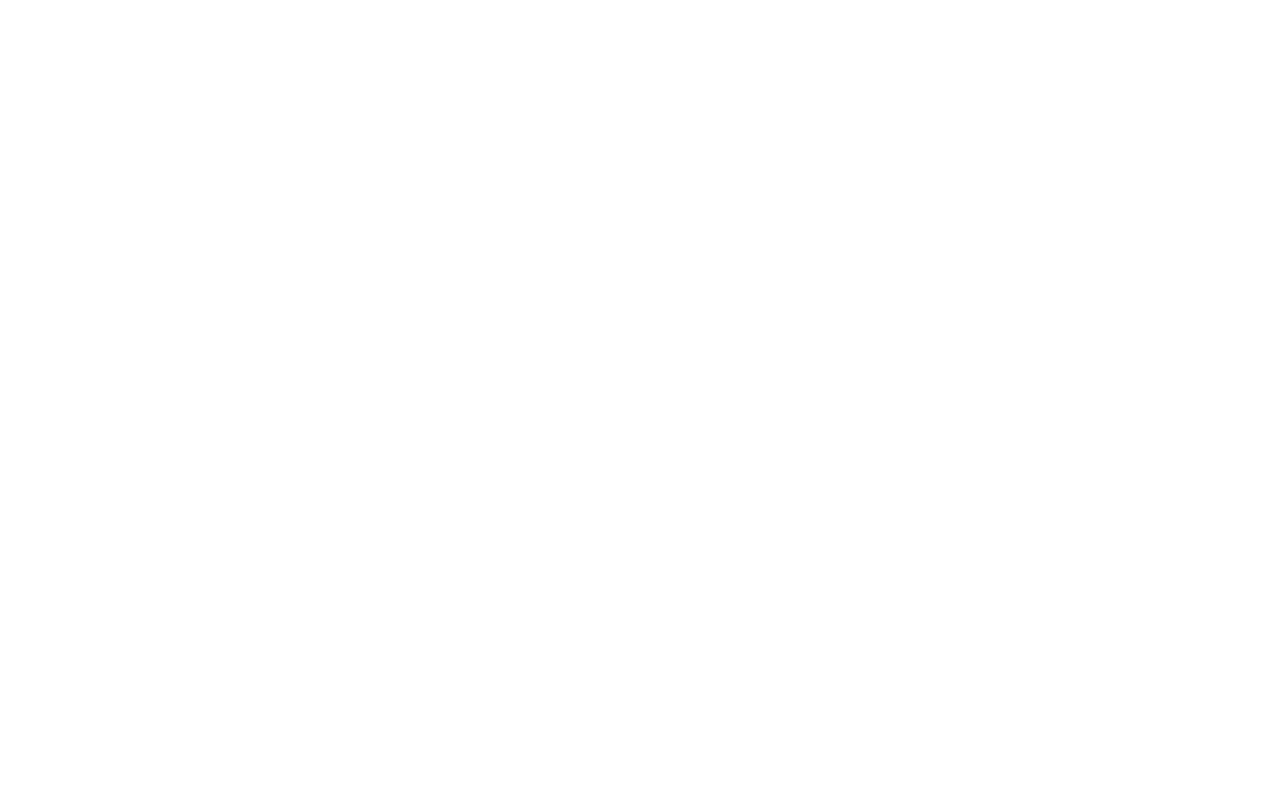
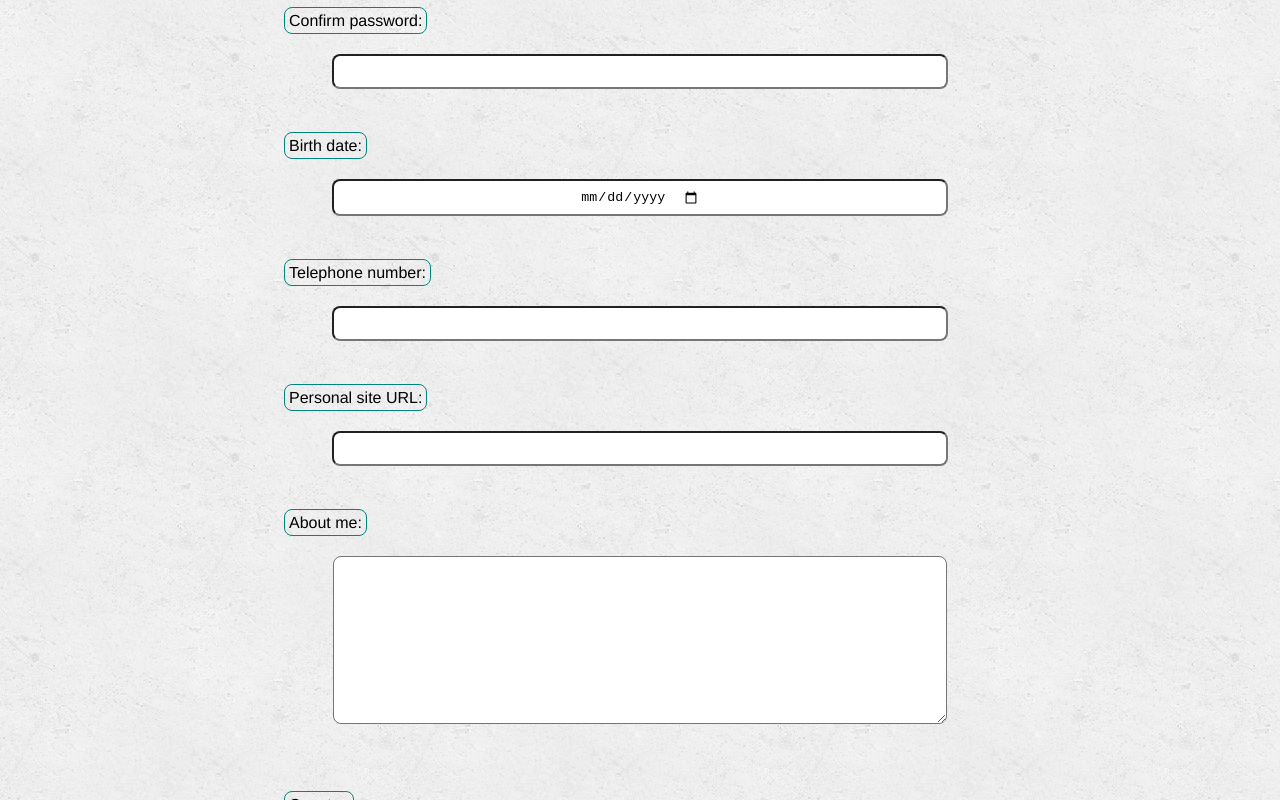
Before and after one commit to Kiore0613/week7, an Angular app in the folder homework1/: page / in a window 1280 px wide. Shown: the part 500-1300 px from the top of the page. Before the commit the page ends 800 px from the top, so only its background shows below. Built offline with nearby package versions, Linux system fonts and the light colour scheme.

Commit message:
Add styles form

```diff
--- a/homework1/src/app/module/layout/form/form.component.scss
+++ b/homework1/src/app/module/layout/form/form.component.scss
@@ -0,0 +1,78 @@
+@import "../../../../assets/styles/mixins";
+@import "../../../../assets/styles/variables";
+
+.container {
+  display: grid;
+}
+
+.input-form {
+  display: flex;
+  justify-content: center;
+  width: 80%;
+  margin: 24px auto;
+  padding: 8px;
+  border-radius: 8px;
+}
+
+label {
+  margin: 16px;
+  padding: 4px;
+  border: 1px solid $secondary-dark;
+  border-radius: 8px;
+  font-size: $text-size;
+  font-family: $font-family;
+}
+
+.input-form.ng-touched.ng-invalid {
+  border: 2px solid $error-color;
+}
+
+.error {
+  margin: 16px;
+  border: 2px solid $error-color;
+  border-radius: 4px;
+  background: $warning-color;
+  font-size: $subtitle-size;
+}
+
+.error-text {
+  font-family: $font-family;
+  font-size: $subtitle-size;
+}
+
+.radio-group {
+  display: flex;
+  justify-content: space-between;
+}
+
+.radio-button {
+  display: flex;
+  margin: 0 auto;
+}
+
+.group-container {
+  margin: 8px;
+  padding: 4px;
+}
+
+@include screen-tablet {
+  .container {
+    width: 70%;
+    margin: 0 auto;
+  }
+  .radio-group {
+    display: flex;
+    justify-content: center;
+  }
+}
+
+@include screen-laptop {
+  .container {
+    width: 60%;
+    margin: 0 auto;
+  }
+  .radio-group {
+    display: flex;
+    justify-content: center;
+  }
+}
--- a/homework1/src/styles.scss
+++ b/homework1/src/styles.scss
@@ -1 +1,8 @@
-/* You can add global styles to this file, and also import other style files */
+@import "../src/assets/styles/reset";
+
+body {
+  margin: $margin;
+  padding: $padding;
+  background: $backgroud;
+  background-repeat: $backgroud-repeat;
+}
```
